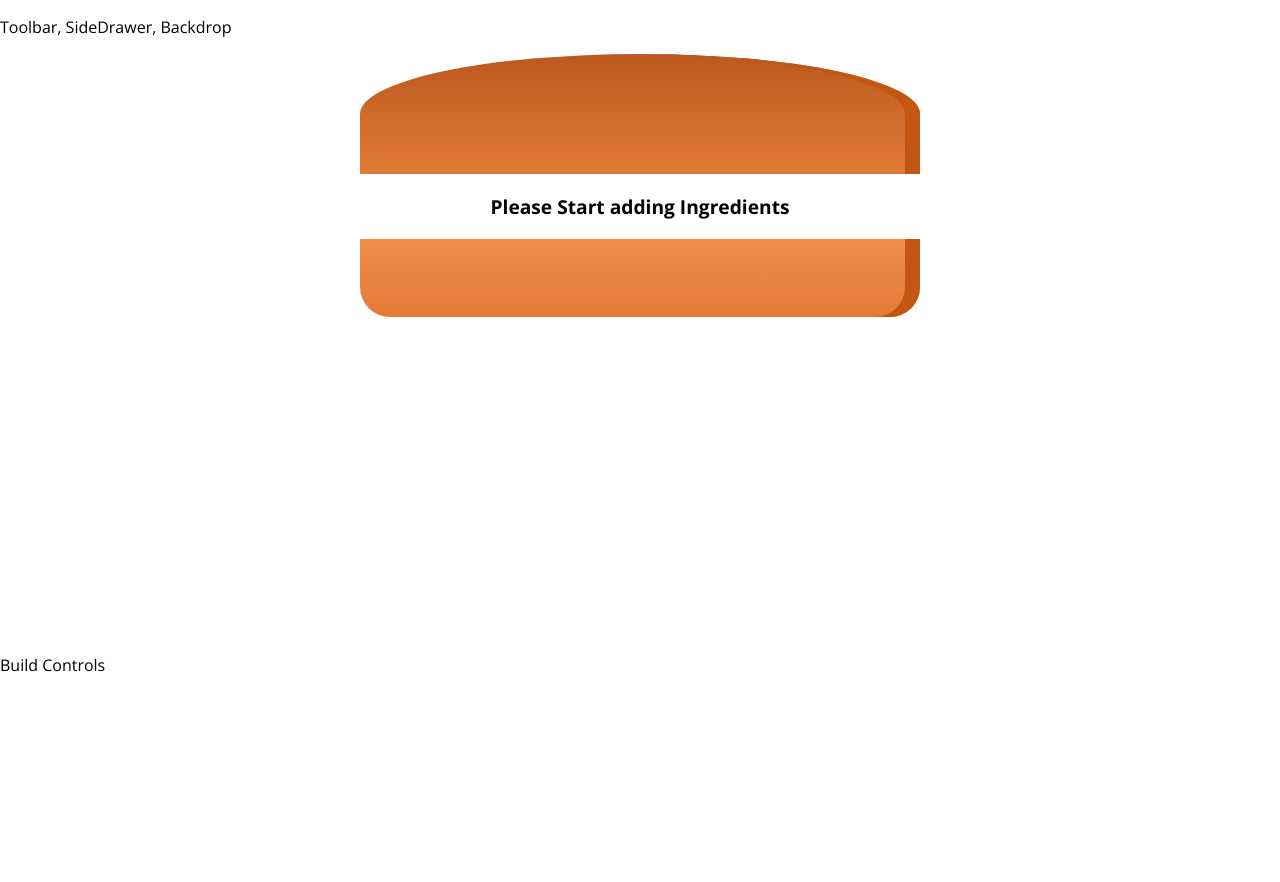
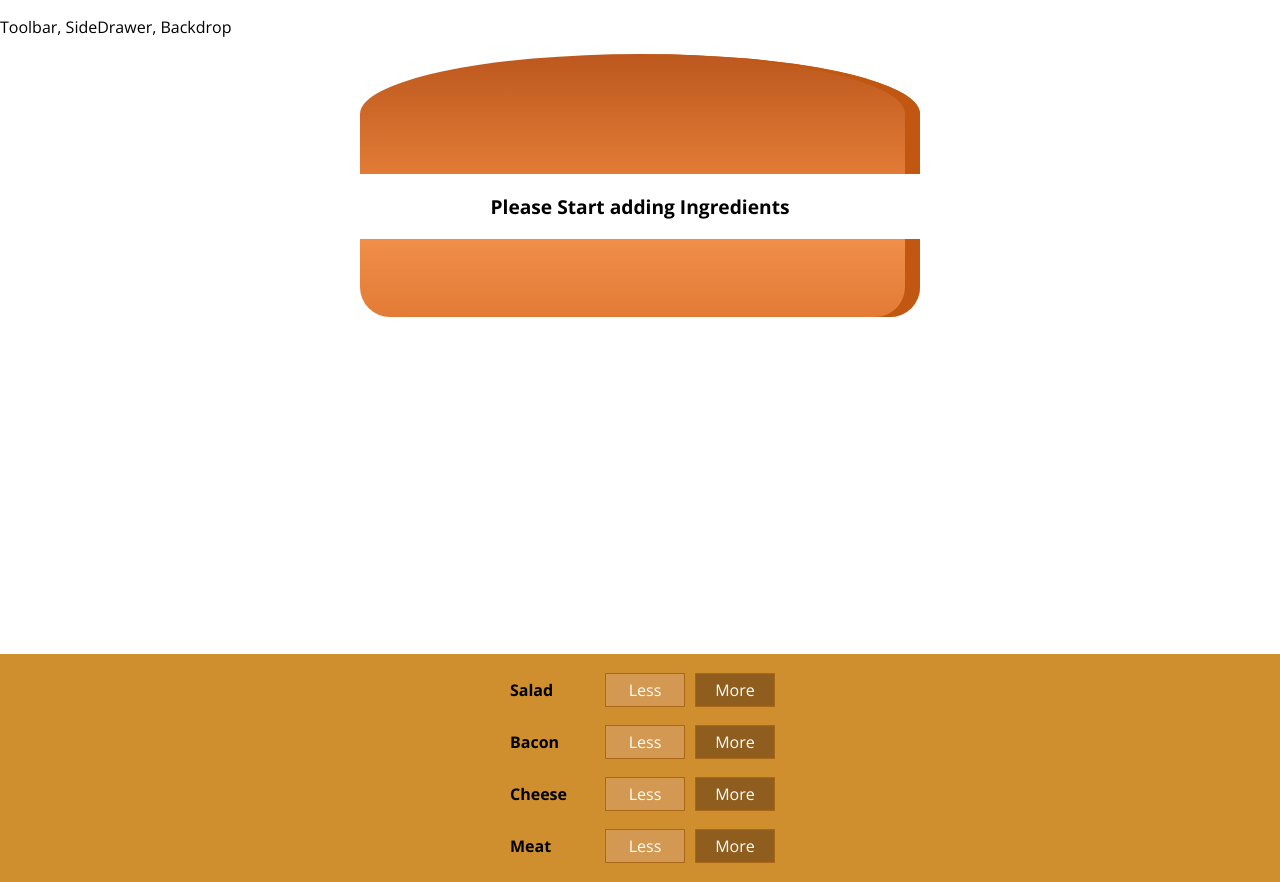
Before and after one commit to patpalmerston/burger-builder, a React (Create React App) app in the folder burger-builder/: page / in a window 1280 px wide. Before the commit the page ends 800 px from the top, so only its background shows below. Built offline with nearby package versions, Linux system fonts and the light colour scheme; the HTML template or start-up script is replaced by a standard one.

Commit message:
added burger builder style layout

```diff
--- a/burger-builder/src/components/Burger/BuildControls/BuildControls.js
+++ b/burger-builder/src/components/Burger/BuildControls/BuildControls.js
@@ -1,9 +1,21 @@
 import React from 'react';
+import BuildControl from './BuildControl/BuildControl';
+
+import classes from './BuildControls.module.css';
+
+const controls = [
+    { label: 'Salad', type: 'salad' },
+    { label: 'Bacon', type: 'bacon' },
+    { label: 'Cheese', type: 'cheese' },
+    { label: 'Meat', type: 'meat' },
+];
 
 const BuildControls = (props) => {
     return (
-        <div>
-            <p>BuildControls</p>
+        <div className={classes.BuildControls}>
+            {controls.map((ctrl) => (
+                <BuildControl key={ctrl.label} label={ctrl.label} />
+            ))}
         </div>
     );
 };
--- a/burger-builder/src/containers/BurgerBuilder/BurgerBuilder.js
+++ b/burger-builder/src/containers/BurgerBuilder/BurgerBuilder.js
@@ -1,6 +1,7 @@
 import React, { Component } from 'react';
 import Aux from '../../hoc/Auxillary';
 import Burger from '../../components/Burger/Burger';
+import BuildControls from '../../components/Burger/BuildControls/BuildControls';
 
 // need to add status so that we can change the state depending on the ingredients selected, which we can then pass to the burger component
 class BurgerBuilder extends Component {
@@ -25,7 +26,7 @@
         return (
             <Aux>
                 <Burger ingredients={this.state.ingredients} />
-                <div>Build Controls</div>
+                <BuildControls />
             </Aux>
         );
     }
```
